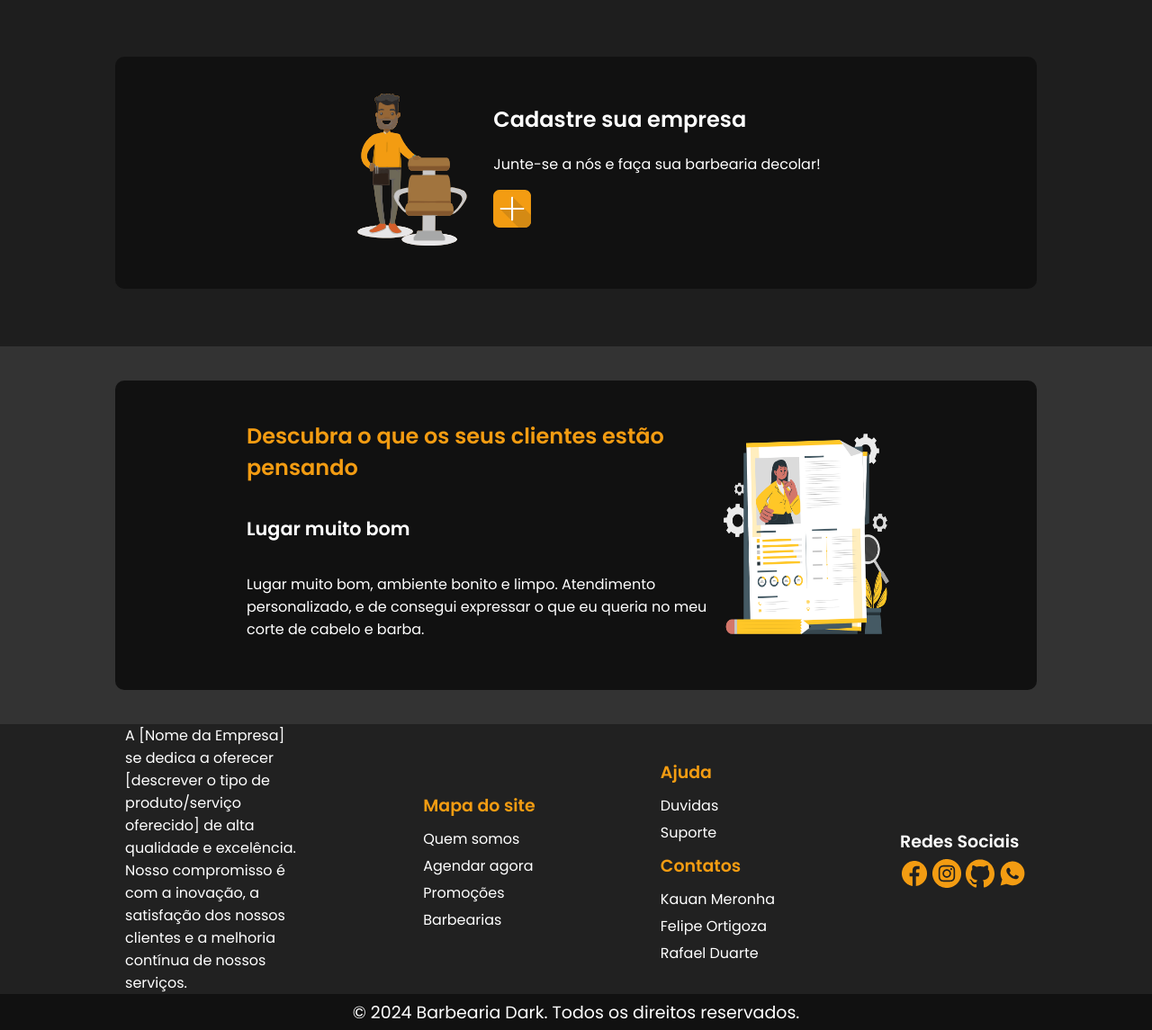
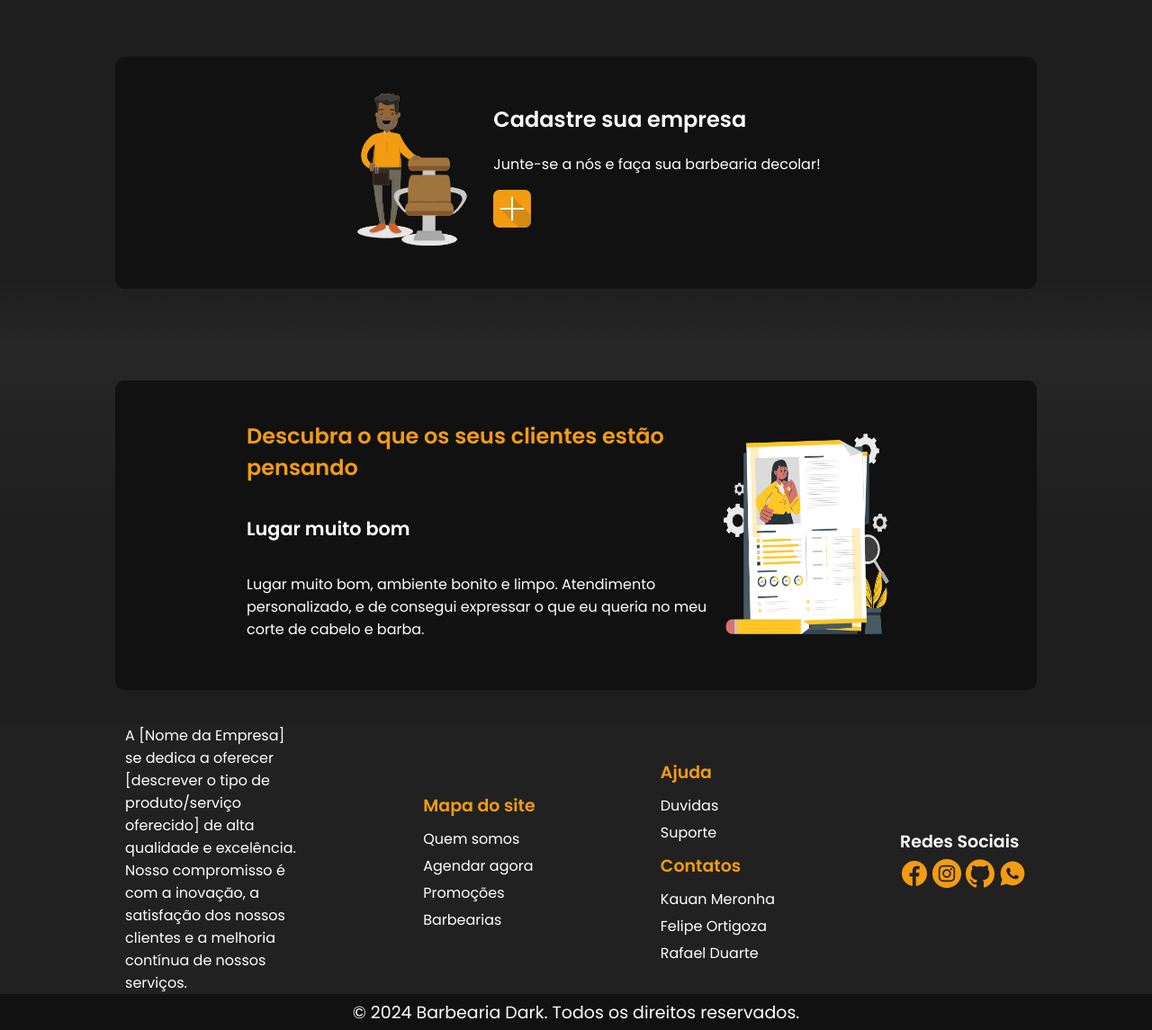
Before and after one commit to Kauan11962/Projeto_barbearia, a PHP site: page /cadastroBarbearia.php in a window 1280 px wide. Shown: the part 98-1243 px from the top of the page at 90% size. Run offline with PHP 8.4, Linux system fonts and the light colour scheme; the visitor is signed in with stand-in values (Sample User, id 1); data comes from the database, SQL or seed files in the repository; data that the repository does not hold is empty.

Commit message:
Degradê papai/ cadastro consertado

```diff
--- a/css/cadastroBarbearia.css
+++ b/css/cadastroBarbearia.css
@@ -74,6 +74,7 @@ button:hover {
 
 main
 {
+    background: linear-gradient(180deg, rgb(30 30 30) 0%, rgb(30 30 30) 80%, rgb(39 39 39) 100%);
     display: flex;
     flex-direction: column;
     align-items: center;
@@ -223,12 +224,13 @@ li p
 
 .bruxas
 {
-    background-color: #333;
+    background: linear-gradient(360deg, rgb(30 30 30) 0%, rgb(30 30 30) 50%, rgb(39 39 39) 100%);
     width: 100%;
     display: flex;
     justify-content: center;
     padding-top: 3%;
     padding-bottom: 3%;
+    border-top: #f39c12;
 }
 
 .boxDescubra
--- a/views/cadastroBarbearia.php
+++ b/views/cadastroBarbearia.php
@@ -59,6 +59,7 @@ if ($_SERVER['REQUEST_METHOD'] === 'POST') {
         if (!$barbeariaDAO->verificar($barbearia)) {
             $barbeariaDAO->cadastrar($barbearia);
             $msg[3] = "<div style='color: green; margin-top: 5%; font-weight: bold;'>Empresa cadastrada com sucesso!</div>";
+
         } else {
             $msg[4] = "<div style='color: red;'>Essa empresa já está cadastrada!</div>";
         }
@@ -141,7 +142,6 @@ if (isset($_POST['excluir'], $_POST['id_empresa'])) {
             </div>
         </div>
 
-        <!-- Exibição das empresas acumuladas -->
         <?php if (!empty($empresasCadastradas)) { ?>
             <div id="empresasAcumuladas">
                 <h3>Empresas Cadastradas:</h3>
@@ -153,16 +153,27 @@ if (isset($_POST['excluir'], $_POST['id_empresa'])) {
                             <p><strong>Celular:</strong> <?php echo htmlspecialchars($empresa['celular']); ?></p>
                             <p><strong>CNPJ:</strong> <?php echo htmlspecialchars($empresa['cnpj']); ?></p>
                             <p><strong>Descrição:</strong> <?php echo htmlspecialchars($empresa['descricao']); ?></p>
-                        <p><strong>Instagram:</strong> <a href="https://instagram.com/<?php echo htmlspecialchars($empresa['instagram']); ?>" target="_blank"><?php echo htmlspecialchars($empresa['instagram']); ?></a></p>
+                            <p><strong>Instagram:</strong>
+                                <a href="https://instagram.com/<?php echo htmlspecialchars($empresa['instagram']); ?>" target="_blank">
+                                    <?php echo htmlspecialchars($empresa['instagram']); ?>
+                                </a>
+                            </p>
                             <p><strong>WhatsApp:</strong> <?php echo htmlspecialchars($empresa['whatsapp']); ?></p>
                             <p><strong>Horários:</strong> <?php echo htmlspecialchars($empresa['horario']); ?></p>
-                        <p><strong>Imagem:</strong> <img src="../imagens/barbearias/<?php echo htmlspecialchars($empresa['imagem']); ?>" alt="Imagem da Barbearia" width="100"></p>
+                            <p><strong>Imagem:</strong>
+                                <img src="../imagens/barbearias/<?php echo htmlspecialchars($empresa['imagem']); ?>" alt="Imagem da Barbearia" width="100">
+                            </p>
+                            <form action="cadastroBarbearia.php" method="POST" onsubmit="return confirm('Tem certeza que deseja excluir esta empresa?');">
+                                <input type="hidden" name="id_empresa" value="<?php echo $empresa['id_barbearia']; ?>">
+                                <button type="submit" name="excluir">Excluir Empresa</button>
+                            </form>
                             <hr>
                         </li>
                     <?php } ?>
                 </ul>
             </div>
             <?php } ?>
+
 
         <?php
             if (isset($_POST['excluir']) && isset($_POST['id_empresa'])) {
@@ -178,7 +189,6 @@ if (isset($_POST['excluir'], $_POST['id_empresa'])) {
         <script src="../js/cadastroBarbearia.js"></script>
 
     </main>
-
     <div class="bruxas">
         <div class="boxDescubra">
             <div class="bb1">
@@ -190,6 +200,7 @@ if (isset($_POST['excluir'], $_POST['id_empresa'])) {
         </div>
     </div>
 
+
     <?php require_once "footer.php"; ?>
 
 </body>
```
Also changed, not shown: imagens/barbearias/barberialogo.avif (added). Lines whose indentation alone changed are shown as unchanged.
